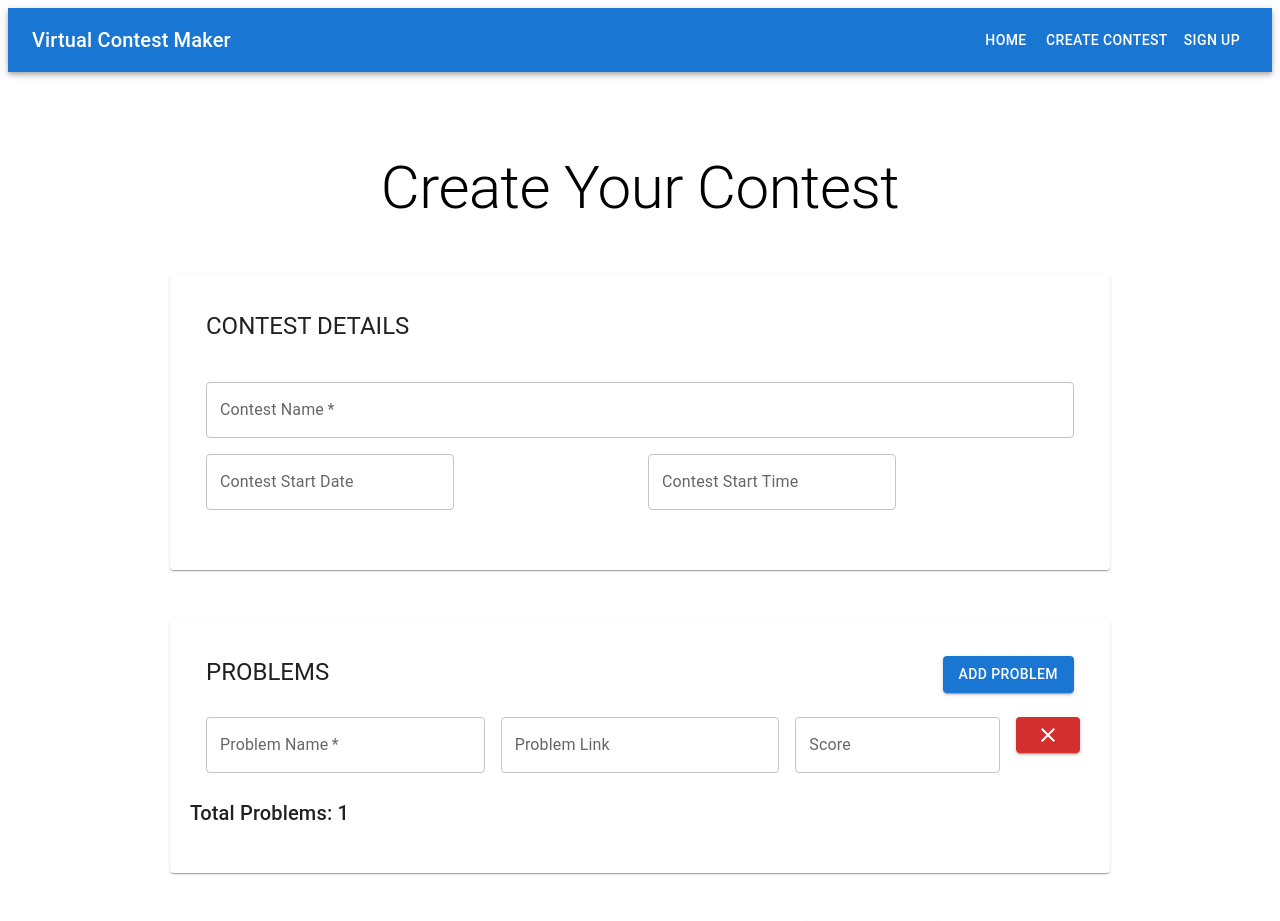
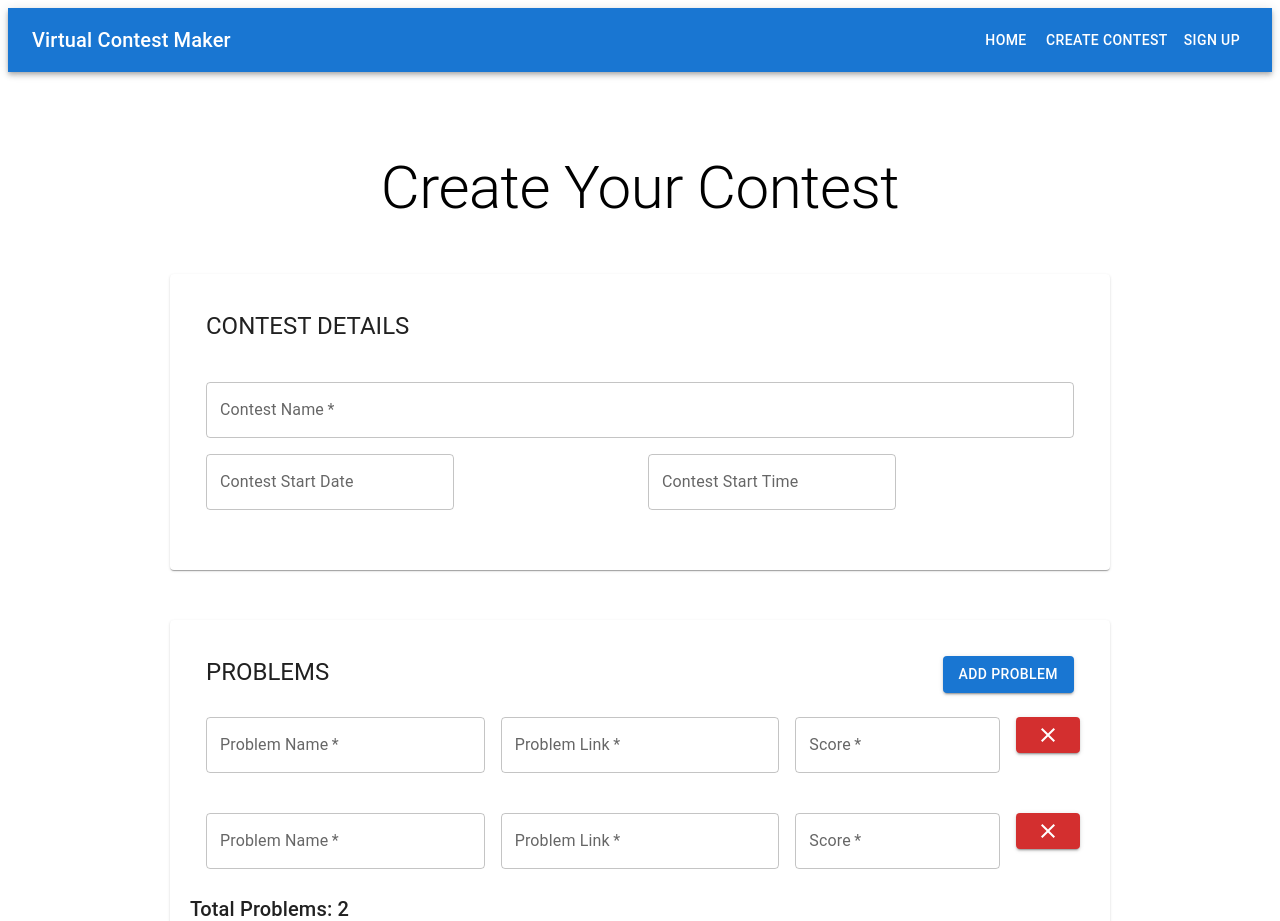
Before and after one commit to arminpatel/vcm-frontend, a React (Vite) app: page /create-contest in a window 1280 px wide. Shown: the top 921 px of the page. Built offline with nearby package versions, Linux system fonts and the light colour scheme.

Commit message:
add  problem and contest details states and implementation

```diff
--- a/src/components/CreateContestDetails.jsx
+++ b/src/components/CreateContestDetails.jsx
@@ -2,10 +2,14 @@ import React from "react";
 import { Typography, Grid, TextField } from "@mui/material";
 import { DatePicker, TimePicker } from "@mui/x-date-pickers";
 
-
-const CreateContestDetails = () => {
+const CreateContestDetails = ({
+  addContestName,
+  addContestDate,
+  addContestTime,
+}) => {
   return (
     <>
+
       <Typography variant="h5" align="left">
         CONTEST DETAILS
       </Typography>
@@ -13,17 +17,31 @@ const CreateContestDetails = () => {
       <Grid container spacing={2}>
         <Grid item xs={12} sm={12} mt={5}>
           <TextField
+            id="contest-name"
             label="Contest Name"
+            onChange={addContestName}
             fullWidth
             variant="outlined"
             required
           />
         </Grid>
+
         <Grid item sm={6}>
-          <DatePicker label="Contest Start Date" required />
+          <DatePicker
+            id="contest-date"
+            label="Contest Start Date"
+            onChange={addContestDate}
+            required
+          />
         </Grid>
+
         <Grid item sm={6}>
-          <TimePicker label="Contest Start Time" required />
+          <TimePicker
+            id="contest-time"
+            label="Contest Start Time"
+            onChange={addContestTime}
+            required
+          />
         </Grid>
 
         <Grid item xs={12} sm={12}></Grid>
--- a/src/components/CreateContestForm.jsx
+++ b/src/components/CreateContestForm.jsx
@@ -1,51 +1,131 @@
-import {
-  Button,
-  Card,
-  CardContent, Typography
-} from "@mui/material";
+import { Button, Card, CardContent, Typography } from "@mui/material";
 import React, { useState } from "react";
 import CreateContestDetails from "./CreateContestDetails";
 import CreateProblemList from "./CreateProblemList";
+import getMaxId from "../utils/getMaxId";
+import { useNavigate } from "react-router-dom";
 
 const CreateContestForm = () => {
+
+  const navigate = useNavigate();
+
   const [contestName, setContestName] = useState("");
   const [contestStartTime, setContestStartTime] = useState();
   const [contestStartDate, setContestStartDate] = useState();
-  const [problemCount, setProblemCount] = useState(1);
+  const [problemCount, setProblemCount] = useState(2);
   const [problems, setProblems] = useState([
     {
       id: 1,
       name: "",
       link: "",
+      score: 0,
     },
     {
       id: 2,
       name: "",
       link: "",
+      score: 0,
     },
   ]);
 
-  const addContestName = (name) => setContestName(name);
+  const addContestName = (event) => setContestName(event.target.value);
   const addContestDate = (date) => setContestStartDate(date);
   const addContestTime = (time) => setContestStartTime(time);
 
+  const addProblem = () => {
+    if (problemCount > 100) {
+      alert("Reached maximum problem Limit");
+      return;
+    }
+    setProblemCount(problemCount + 1);
+    const maxId = getMaxId(problems);
+    setProblems([...problems, { id: maxId + 1, name: "", link: "", score: 0 }]);
+  };
+
+  const removeProblem = (problemId) => {
+    if (problemCount == 2) return;
+    setProblemCount(problemCount - 1);
+
+    const tproblems = problems.filter((problem) => {
+      return problem.id !== problemId;
+    });
+    setProblems(tproblems);
+  };
+
+  const addProblemName = (problemId, name) => {
+    const tproblems = problems.map((problem) => {
+      if (problem.id !== problemId) {
+        return problem;
+      } else {
+        problem.name = name;
+        return problem;
+      }
+    });
+    setProblems(tproblems);
+  };
+
+  const addProblemLink = (problemId, link) => {
+    const tproblems = problems.map((problem) => {
+      if (problem.id !== problemId) {
+        return problem;
+      } else {
+        problem.link = link;
+        return problem;
+      }
+    });
+    setProblems(tproblems);
+  };
+
+  const addProblemScore = (problemId, score) => {
+    const tproblems = problems.map((problem) => {
+      if (problem.id !== problemId) {
+        return problem;
+      } else {
+        problem.score = score;
+        return problem;
+      }
+    });
+    setProblems(tproblems);
+  };
+
+  const submitForm = () => {
+    //TODO: Add API POST REQUEST HERE
+    console.log(contestName, contestStartDate, contestStartTime);
+    console.log(problems);
+  };
+
   return (
     <form>
+
       <Typography variant="h2" align="center" mt={10}>
         Create Your Contest
       </Typography>
+
       <Card
         style={{ maxWidth: "900px", margin: "50px  auto", padding: "20px" }}
       >
         <CardContent>
-          <CreateContestDetails />
+          <CreateContestDetails
+            addContestName={addContestName}
+            addContestDate={addContestDate}
+            addContestTime={addContestTime}
+          />
         </CardContent>
       </Card>
+
       <Card
         style={{ maxWidth: "900px", margin: "50px  auto", padding: "20px" }}
       >
         <CardContent>
-          <CreateProblemList problemCount={problemCount}/>
+          <CreateProblemList
+            addProblem={addProblem}
+            removeProblem={removeProblem}
+            addProblemName={addProblemName}
+            addProblemLink={addProblemLink}
+            addProblemScore={addProblemScore}
+            problemCount={problemCount}
+            problems={problems}
+          />
         </CardContent>
       </Card>
 
@@ -56,9 +136,12 @@ const CreateContestForm = () => {
           justifyContent: "space-evenly",
         }}
       >
-        <Button type="submit" contained>Create Contest</Button>
-        <Button variant="contained">Go Back Home</Button>
+        <Button variant="contained" onClick={submitForm}>
+          Create Contest
+        </Button>
+        <Button variant="contained" onClick={()=> navigate('/')}>Go Back Home</Button>
       </div>
+
     </form>
   );
 };
--- a/src/components/CreateProblem.jsx
+++ b/src/components/CreateProblem.jsx
@@ -2,21 +2,55 @@ import React from "react";
 import { Grid, TextField, Button } from "@mui/material";
 import CloseIcon from "@mui/icons-material/Close";
 
-const CreateProblem = () => {
+const CreateProblem = ({
+  problem,
+  removeProblem,
+  addProblemName,
+  addProblemLink,
+  addProblemScore
+}) => {
   return (
     <>
       <Grid item xs={4} sm={4} mt={3}>
-        <TextField label="Problem Name" fullWidth variant="outlined" required />
+        <TextField
+          id="problem-name"
+          label="Problem Name"
+          onChange={(event) => {
+            addProblemName(problem.id, event.target.value);
+          }}
+          fullWidth
+          required
+        />
       </Grid>
       <Grid item xs={4} sm={4} mt={3}>
-        <TextField label="Problem Link" fullWidth></TextField>
+        <TextField
+          id="problem-link"
+          label="Problem Link"
+          onChange={(event) => {
+            addProblemLink(problem.id, event.target.value);
+          }}
+          fullWidth
+          required
+        ></TextField>
       </Grid>
       <Grid item xs={3} sm={3} mt={3}>
-        <TextField label="Score" fullWidth></TextField>
+        <TextField
+          id="problem-score"
+          label="Score"
+          onChange={(event) => {
+            addProblemScore(problem.id, event.target.value);
+          }}
+          fullWidth
+          required
+        ></TextField>
       </Grid>
       <Grid item xs={1} sm={1} mt={3}>
-        <Button variant="contained" color="error">
-          <CloseIcon fontSize="medium" colorAction />
+        <Button
+          variant="contained"
+          color="error"
+          onClick={() => removeProblem(problem.id)}
+        >
+          <CloseIcon fontSize="medium" />
         </Button>
       </Grid>
     </>
--- a/src/components/CreateProblemList.jsx
+++ b/src/components/CreateProblemList.jsx
@@ -2,8 +2,15 @@ import React from "react";
 import { Typography, Button, Grid } from "@mui/material";
 import CreateProblem from "./CreateProblem";
 
-
-const CreateProblemList = ({ problemCount }) => {
+const CreateProblemList = ({
+  addProblem,
+  removeProblem,
+  addProblemName,
+  addProblemLink,
+  addProblemScore,
+  problemCount,
+  problems,
+}) => {
   return (
     <>
       <div style={{ display: "flex", justifyContent: "space-between" }}>
@@ -11,14 +18,24 @@ const CreateProblemList = ({ problemCount }) => {
           PROBLEMS
         </Typography>
 
-        <Button variant="contained" align="right">
+        <Button variant="contained" align="right" onClick={addProblem}>
           Add Problem
         </Button>
       </div>
 
       <Grid container spacing={2}>
-        <CreateProblem />
-
+        {problems.map((problem) => {
+          return (
+            <CreateProblem
+              key={problem.id}
+              problem={problem}
+              removeProblem={removeProblem}
+              addProblemName={addProblemName}
+              addProblemLink={addProblemLink}
+              addProblemScore={addProblemScore}
+            />
+          );
+        })}
         <Typography mt={3} variant="h6">
           Total Problems: {problemCount}
         </Typography>
```
